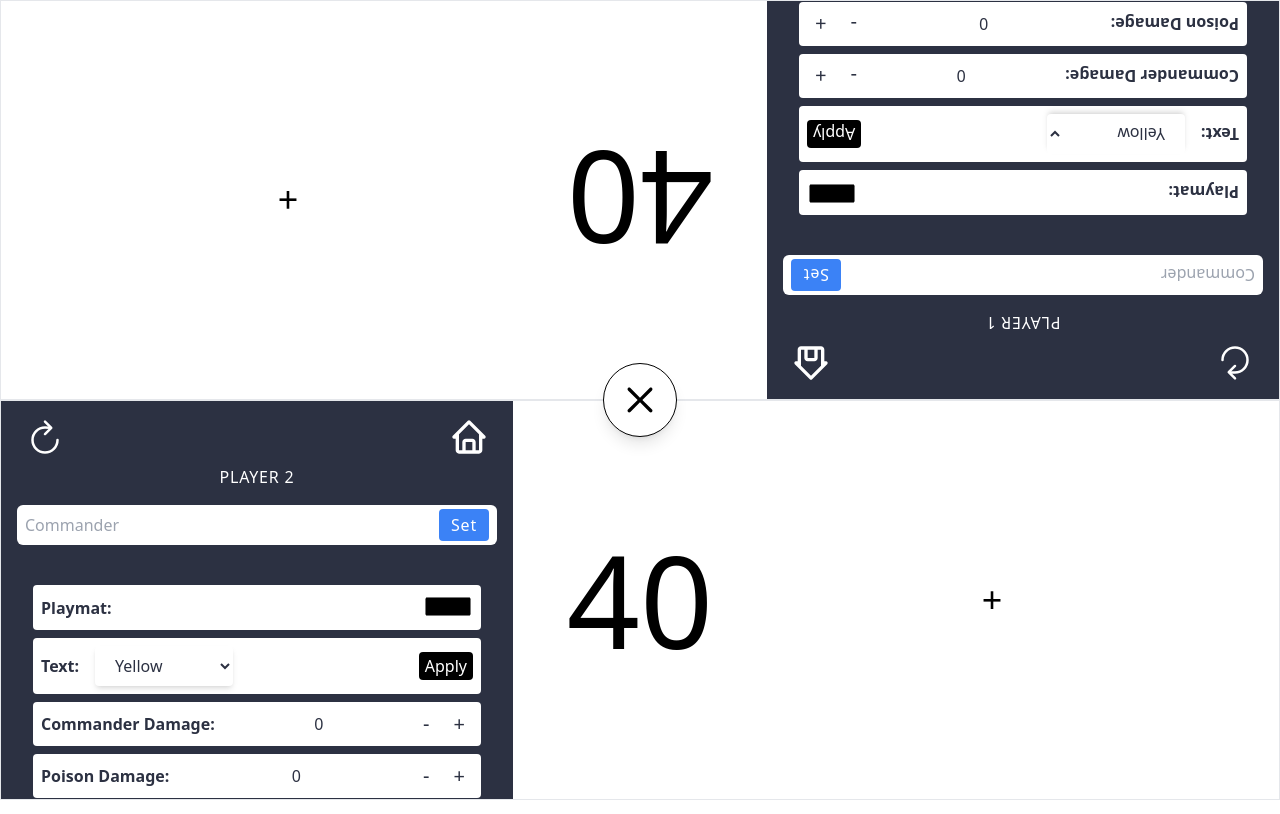
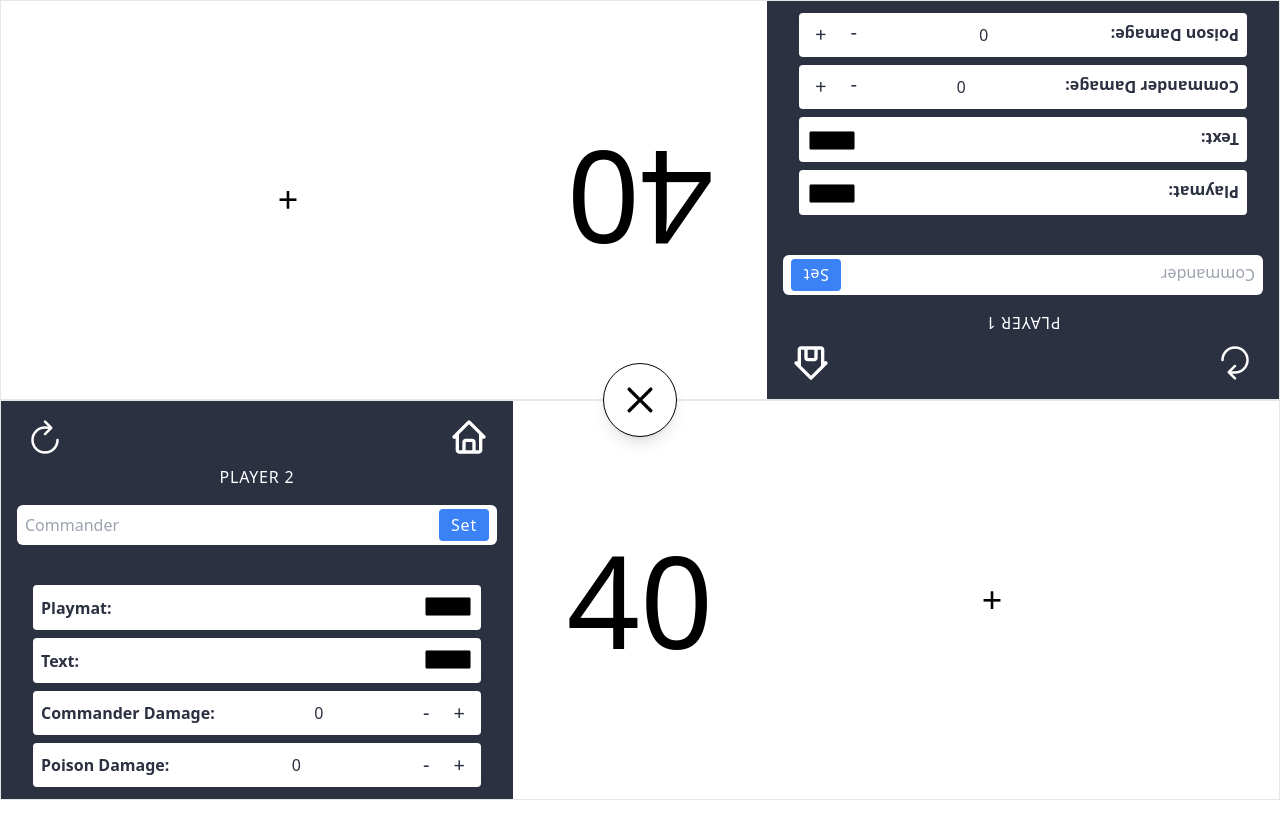
Before and after one commit to mdubelbeis/mtg-life-counter, a React (Vite) app: page /commander/two-players in a window 1280 px wide. Both pictures are taken after a click on the element 640 px from the left and 400 px from the top of the page. Built offline with nearby package versions, Linux system fonts and the light colour scheme.

Commit message:
changing to local state

```diff
--- a/src/app/commander/PlayerOneSlice.ts
+++ b/src/app/commander/PlayerOneSlice.ts
@@ -7,8 +7,6 @@ const initialState = {
   poisonTotal: 0,
   commanderDamage: 0,
   commander: "",
-  bgColor: "",
-  textColor: "",
 };
 
 export const playerOneSlice = createSlice({
@@ -36,12 +34,6 @@ export const playerOneSlice = createSlice({
     updatePlayerOneCommander: (state, action: PayloadAction<string>) => {
       state.commander = action.payload;
     },
-    updatePlayerOneBgColor: (state, action: PayloadAction<string>) => {
-      state.bgColor = action.payload;
-    },
-    updatePlayerOneTextColor: (state, action: PayloadAction<string>) => {
-      state.textColor = action.payload;
-    },
   },
 });
 
@@ -54,8 +46,6 @@ export const {
   incrementPoisonDamagePlayerOne,
   incrementCommanderDamagePlayerOne,
   updatePlayerOneCommander,
-  updatePlayerOneBgColor,
-  updatePlayerOneTextColor,
 } = playerOneSlice.actions;
 
 export default playerOneSlice.reducer;
--- a/src/components/PlaymatHeader/BackgroundColorMenu.tsx
+++ b/src/components/PlaymatHeader/BackgroundColorMenu.tsx
@@ -2,10 +2,12 @@ import BgColorForm from "./BgColorForm";
 
 interface BackgroundColorMenuProps {
   player: string;
+  setBgColor: (color: string) => void;
 }
 
 const BackgroundColorMenu: React.FC<BackgroundColorMenuProps> = ({
   player,
+  setBgColor,
 }) => {
   return (
     <div
@@ -13,7 +15,7 @@ const BackgroundColorMenu: React.FC<BackgroundColorMenuProps> = ({
       className="flex items-center justify-between gap-4 h-min p-2 rounded text-[#2c3142] bg-white w-full"
     >
       <h3 className="font-bold">Playmat: </h3>
-      <BgColorForm player={player} />
+      <BgColorForm player={player} setBgColor={setBgColor} />
     </div>
   );
 };
--- a/src/components/PlaymatHeader/TextColorMenu.tsx
+++ b/src/components/PlaymatHeader/TextColorForm.tsx
@@ -1,10 +1,5 @@
 import { useDispatch } from "react-redux";
-import ApplyButton from "../ui/ApplyButton";
-
-import { updatePlayerOneTextColor } from "../../app/commander/PlayerOneSlice";
-import { updatePlayerTwoTextColor } from "../../app/commander/PlayerTwoSlice";
-import { updatePlayerThreeTextColor } from "../../app/commander/PlayerThreeSlice";
-import { updatePlayerFourTextColor } from "../../app/commander/PlayerFourSlice";
+import { useState } from "react";
 
 interface TextColorMenuProps {
   player: string;
@@ -12,23 +7,17 @@ interface TextColorMenuProps {
 
 const TextColorMenu: React.FC<TextColorMenuProps> = ({ player }) => {
   const dispatch = useDispatch();
+  const [textColor, setTextColor] = useState<string>("#000000");
 
-  const handleTextColorApply = (e: React.ChangeEvent<HTMLFormElement>) => {
-    e.preventDefault();
-    console.log(e.currentTarget.textColor.value);
-
+  const handleTextColorChange = (e: React.ChangeEvent<HTMLInputElement>) => {
     switch (player) {
       case "PlayerOne":
-        dispatch(updatePlayerOneTextColor(e.currentTarget.textColor.value));
         break;
       case "PlayerTwo":
-        dispatch(updatePlayerTwoTextColor(e.currentTarget.textColor.value));
         break;
       case "PlayerThree":
-        dispatch(updatePlayerThreeTextColor(e.currentTarget.textColor.value));
         break;
       case "PlayerFour":
-        dispatch(updatePlayerFourTextColor(e.currentTarget.textColor.value));
         break;
       default:
         console.log("There is an error...");
@@ -40,12 +29,17 @@ const TextColorMenu: React.FC<TextColorMenuProps> = ({ player }) => {
       className="flex items-center justify-between gap-4 h-min p-2 rounded text-[#2c3142] bg-white w-full"
     >
       <h3 className="font-bold">Text: </h3>
-      <form
-        onSubmit={handleTextColorApply}
-        className="flex items-center justify-between gap-4 w-full"
-      >
+      <form className="flex items-center justify-end gap-4 w-full">
         <label>
-          <select
+          <input
+            type="color"
+            name="textColor"
+            id="textColor"
+            value={textColor}
+            onChange={handleTextColorChange}
+            className="border-0 bg-white rounded-full"
+          />
+          {/* <select
             name="textColor"
             id="textColor"
             className="py-2 px-4 rounded bg-white shadow-md"
@@ -57,9 +51,9 @@ const TextColorMenu: React.FC<TextColorMenuProps> = ({ player }) => {
             <option value="text-black">Black</option>
             <option value="text-slate-500">Colorless</option>
             <option value="text-white">White</option>
-          </select>
+          </select> */}
         </label>
-        <ApplyButton />
+        {/* <ApplyButton /> */}
       </form>
     </div>
   );
--- a/src/components/ui/Playmat.tsx
+++ b/src/components/ui/Playmat.tsx
@@ -1,23 +1,7 @@
-import { useSelector, useDispatch } from "react-redux";
+import { useState } from "react";
+
 import PlaymatHeader from "./PlaymatHeader";
-
-import {
-  incrementPlayerOneHealth,
-  decrementPlayerOneHealth,
-} from "../../app/commander/PlayerOneSlice";
-import {
-  incrementPlayerTwoHealth,
-  decrementPlayerTwoHealth,
-} from "../../app/commander/PlayerTwoSlice";
-import {
-  incrementPlayerThreeHealth,
-  decrementPlayerThreeHealth,
-} from "../../app/commander/PlayerThreeSlice";
-import {
-  incrementPlayerFourHealth,
-  decrementPlayerFourHealth,
-} from "../../app/commander/PlayerFourSlice";
-import { useState } from "react";
+import Scoreboard from "./Scoreboard";
 
 interface PlaymatProps {
   playerStats: {
@@ -26,55 +10,17 @@ interface PlaymatProps {
     poisonTotal: number;
     commanderDamage: number;
     commander: string;
-    bgColor: string;
-    textColor: string;
   };
   opacity: string;
 }
 
 const Playmat: React.FC<PlaymatProps> = ({ playerStats, opacity }) => {
-  const dispatch = useDispatch();
-  const [bgColor, setBgColor] = useState<string>(playerStats.bgColor);
+  const [bgColor, setBgColor] = useState("#00ff00");
 
-  const handleLifeGain = () => {
-    switch (playerStats.name) {
-      case "PlayerOne":
-        dispatch(incrementPlayerOneHealth());
-        break;
-      case "PlayerTwo":
-        dispatch(incrementPlayerTwoHealth());
-        break;
-      case "PlayerThree":
-        dispatch(incrementPlayerThreeHealth());
-        break;
-      case "PlayerFour":
-        dispatch(incrementPlayerFourHealth());
-        break;
-      default:
-        console.log("There is an error...");
-    }
+  const handleNewBgColor = (color: string) => {
+    setBgColor(color);
   };
 
-  const handleLifeLoss = () => {
-    switch (playerStats.name) {
-      case "PlayerOne":
-        dispatch(decrementPlayerOneHealth());
-        break;
-      case "PlayerTwo":
-        dispatch(decrementPlayerTwoHealth());
-        break;
-      case "PlayerThree":
-        dispatch(decrementPlayerThreeHealth());
-        break;
-      case "PlayerFour":
-        dispatch(decrementPlayerFourHealth());
-        break;
-      default:
-        console.log("There is an error...");
-    }
-  };
-  console.log(`bg-[${playerStats.bgColor}]`); // THE COLOR CHANGE CAN BE SEEN HERE. Background color should reflect the input color option.
-  console.log(`bg-[${bgColor}]`); // THE COLOR CHANGE CAN BE SEEN HERE. Background color should reflect the input color option.
   return (
     <div
       className={`h-full flex w-full relative bg-[${bgColor}] p-2 border-[0.25px]`}
@@ -84,24 +30,9 @@ const Playmat: React.FC<PlaymatProps> = ({ playerStats, opacity }) => {
         commanderDamage={playerStats.commanderDamage}
         player={playerStats.name}
         opacity={opacity}
+        setBgColor={handleNewBgColor}
       />
-      <div className="flex flex-col gap-10 w-full justify-center items-center">
-        <div className="w-full flex text-center justify-center items-center text-9xl">
-          <div
-            className={`grid-span-1 h-full py-32 w-full flex justify-center items-center text-4xl rounded active:bg-opacity-50 text-opacity-100`}
-            onClick={handleLifeLoss}
-          >
-            <span>-</span>
-          </div>
-          <h2>{playerStats.lifeTotal}</h2>
-          <div
-            className={`grid-span-1 w-full h-full py-32 flex justify-center items-center text-4xl rounded active:bg-opacity-50 text-opacity-100`}
-            onClick={handleLifeGain}
-          >
-            <span>+</span>
-          </div>
-        </div>
-      </div>
+      <Scoreboard playerStats={playerStats} />
     </div>
   );
 };
--- a/src/components/ui/PlaymatHeader.tsx
+++ b/src/components/ui/PlaymatHeader.tsx
@@ -1,6 +1,6 @@
 import DamageCounters from "../PlaymatHeader/DamageCounters";
 import BackgroundColorMenu from "../PlaymatHeader/BackgroundColorMenu";
-import TextColorMenu from "../PlaymatHeader/TextColorMenu";
+import TextColorForm from "../PlaymatHeader/TextColorForm";
 import CommanderInputForm from "../PlaymatHeader/CommanderInputForm";
 import PlaymatHeaderNav from "../PlaymatHeader/PlaymatHeaderNav";
 import { RootState } from "../../app/store";
@@ -11,6 +11,7 @@ interface PlaymatHeaderProps {
   poisonDamage: number;
   player: string;
   opacity: string;
+  setBgColor: (color: string) => void;
 }
 
 const PlaymatHeader: React.FC<PlaymatHeaderProps> = ({
@@ -18,6 +19,7 @@ const PlaymatHeader: React.FC<PlaymatHeaderProps> = ({
   opacity,
   poisonDamage,
   commanderDamage,
+  setBgColor,
 }) => {
   let commanderName;
 
@@ -64,8 +66,8 @@ const PlaymatHeader: React.FC<PlaymatHeaderProps> = ({
         id="settings-wrapper"
         className="grid grid-cols-1 gap-2 p-4 w-full"
       >
-        <BackgroundColorMenu player={player} />
-        <TextColorMenu player={player} />
+        <BackgroundColorMenu player={player} setBgColor={setBgColor} />
+        <TextColorForm player={player} />
         <DamageCounters
           title="Commander Damage"
           player={player}
--- a/src/components/ui/Scoreboard.tsx
+++ b/src/components/ui/Scoreboard.tsx
@@ -1,5 +1,91 @@
-const Scoreboard: React.FC = () => {
-  return <div>Scoreboard</div>;
+import { useDispatch } from "react-redux";
+
+import {
+  incrementPlayerOneHealth,
+  decrementPlayerOneHealth,
+} from "../../app/commander/PlayerOneSlice";
+import {
+  incrementPlayerTwoHealth,
+  decrementPlayerTwoHealth,
+} from "../../app/commander/PlayerTwoSlice";
+import {
+  incrementPlayerThreeHealth,
+  decrementPlayerThreeHealth,
+} from "../../app/commander/PlayerThreeSlice";
+import {
+  incrementPlayerFourHealth,
+  decrementPlayerFourHealth,
+} from "../../app/commander/PlayerFourSlice";
+
+interface ScoreboardProps {
+  playerStats: {
+    name: string;
+    lifeTotal: number;
+    poisonTotal: number;
+    commanderDamage: number;
+    commander: string;
+  };
+}
+
+const Scoreboard: React.FC<ScoreboardProps> = ({ playerStats }) => {
+  const dispatch = useDispatch();
+
+  const handleLifeGain = () => {
+    switch (playerStats.name) {
+      case "PlayerOne":
+        dispatch(incrementPlayerOneHealth());
+        break;
+      case "PlayerTwo":
+        dispatch(incrementPlayerTwoHealth());
+        break;
+      case "PlayerThree":
+        dispatch(incrementPlayerThreeHealth());
+        break;
+      case "PlayerFour":
+        dispatch(incrementPlayerFourHealth());
+        break;
+      default:
+        console.log("There is an error...");
+    }
+  };
+
+  const handleLifeLoss = () => {
+    switch (playerStats.name) {
+      case "PlayerOne":
+        dispatch(decrementPlayerOneHealth());
+        break;
+      case "PlayerTwo":
+        dispatch(decrementPlayerTwoHealth());
+        break;
+      case "PlayerThree":
+        dispatch(decrementPlayerThreeHealth());
+        break;
+      case "PlayerFour":
+        dispatch(decrementPlayerFourHealth());
+        break;
+      default:
+        console.log("There is an error...");
+    }
+  };
+  return (
+    <div className="flex flex-col gap-10 w-full justify-center items-center">
+      <div className="w-full flex text-center justify-center items-center text-9xl">
+        <div
+          className={`grid-span-1 h-full py-32 w-full flex justify-center items-center text-4xl rounded active:bg-opacity-50 text-opacity-100`}
+          onClick={handleLifeLoss}
+        >
+          <span>-</span>
+        </div>
+        <h2>{playerStats.lifeTotal}</h2>
+        <div
+          className={`grid-span-1 w-full h-full py-32 flex justify-center items-center text-4xl rounded active:bg-opacity-50 text-opacity-100`}
+          onClick={handleLifeGain}
+        >
+          <span>+</span>
+        </div>
+      </div>
+    </div>
+  );
 };
 
 export default Scoreboard;
```
Also changed, not shown: src/app/commander/PlayerFourSlice.ts (+0 -10 lines), src/app/commander/PlayerThreeSlice.ts (+0 -10 lines), src/app/commander/PlayerTwoSlice.ts (+0 -10 lines), src/components/PlaymatHeader/BgColorForm.tsx (+5 -29 lines).
